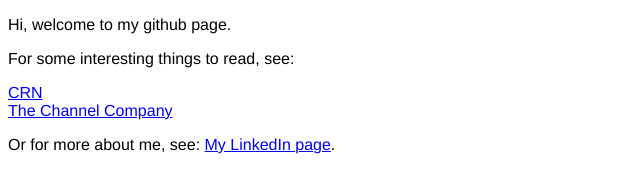
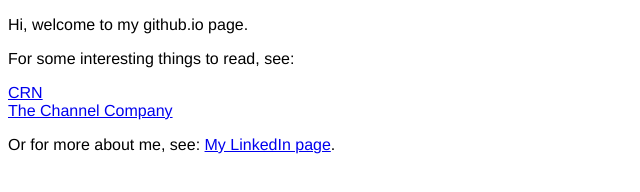
Before and after one commit to jcaponi/jcaponi.github.io, a plain HTML site: page index.html in a window 1280 px wide. Shown: the full height of the page, 0-640 px from the left. Drawn offline with nearby package versions, Linux system fonts and the light colour scheme.

Commit message:
update for 2021

```diff
--- a/index.html
+++ b/index.html
@@ -17,7 +17,7 @@
 <body>
 
 
-<p>Hi, welcome to my github page.</p>
+<p>Hi, welcome to my github.io page.</p>
 
 
 
```
